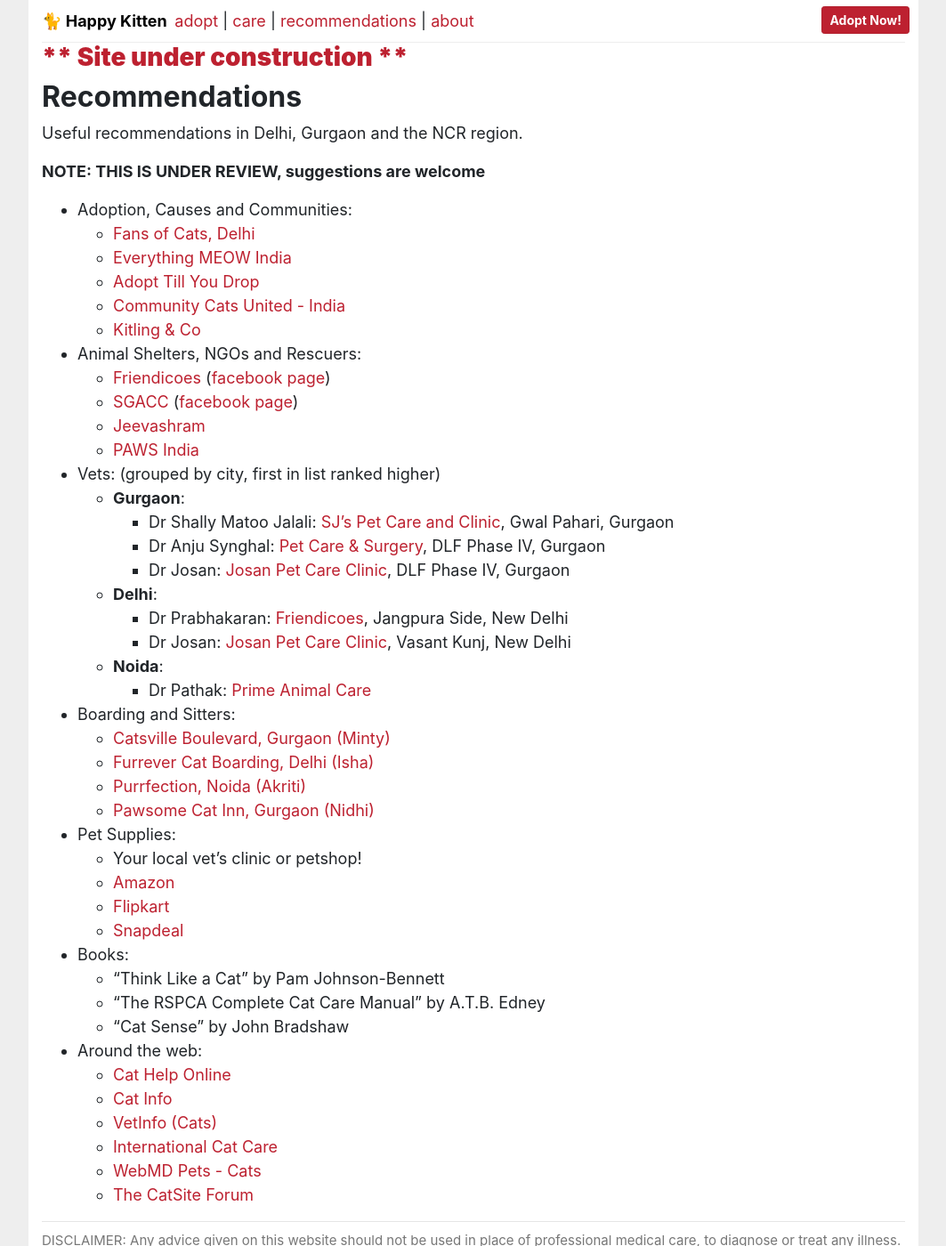
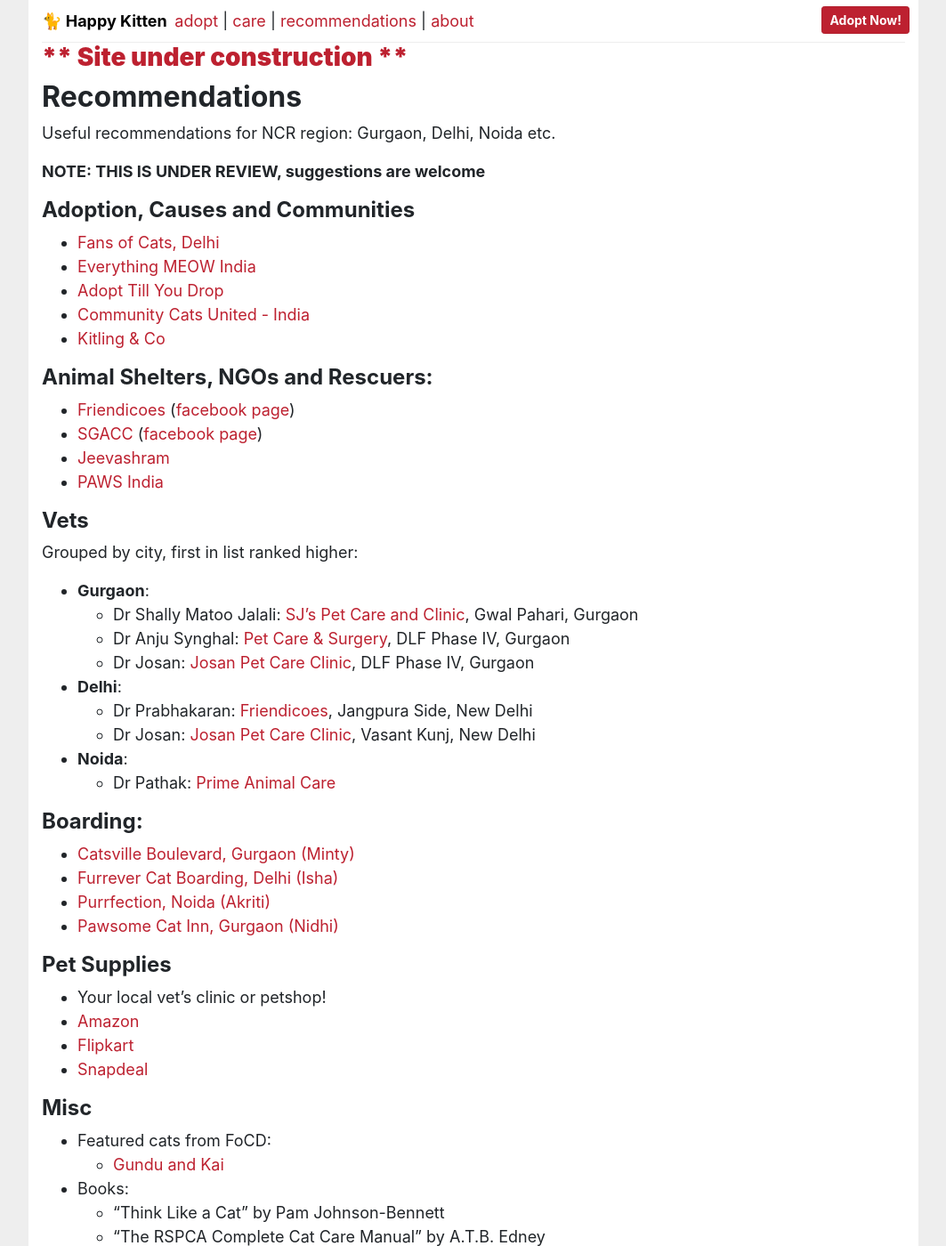
Before and after one commit to yadavcloud/happykitten, a Jekyll site: the page built from recommendations.md, in a window 1280 px wide and 1400 px high. Shown: the whole window at 89% size, without its empty margins (108-1171 px from the left). Built offline with Jekyll 4.4.1, drawn with Linux system fonts in a browser that asks for light colours.

Commit message:
changes
Signed-off-by: Rohit Yadav <rohit@yadav.cloud>

```diff
--- a/recommendations.md
+++ b/recommendations.md
@@ -3,49 +3,62 @@
 title: Recommendations
 ---
 
-Useful recommendations in Delhi, Gurgaon and the NCR region.
+Useful recommendations for NCR region: Gurgaon, Delhi, Noida etc.
 
 **NOTE: THIS IS UNDER REVIEW, suggestions are welcome**
 
-  - Adoption, Causes and Communities:
-    - [Fans of Cats, Delhi](https://www.facebook.com/groups/850715891625822/about/)
-    - [Everything MEOW India](https://www.facebook.com/everythingmeow.india/)
-    - [Adopt Till You Drop](https://www.facebook.com/adoptillyoudrop/)
-    - [Community Cats United - India](https://www.facebook.com/CommunityCatsUnitedIndia/)
-    - [Kitling & Co](https://www.facebook.com/KitlingAndCo/)
-  - Animal Shelters, NGOs and Rescuers:
-    - [Friendicoes](https://friendicoes.org/) ([facebook page](https://www.facebook.com/friendicoesindia/))
-    - [SGACC](http://www.sanjaygandhianimalcarecentre.org/) ([facebook page](https://www.facebook.com/sanjay.gandhiACC/))
-    - [Jeevashram](http://jeevashram.org/)
-    - [PAWS India](http://www.pawsindia.org/)
-  - Vets: (grouped by city, first in list ranked higher)
-    - **Gurgaon**:
-      - Dr Shally Matoo Jalali: [SJ's Pet Care and Clinic](http://sjspetcare.com), Gwal Pahari, Gurgaon
-      - Dr Anju Synghal: [Pet Care & Surgery](http://www.petcareandsurgery.com/), DLF Phase IV, Gurgaon
-      - Dr Josan: [Josan Pet Care Clinic](http://www.jpcvet.com), DLF Phase IV, Gurgaon
-    - **Delhi**:
-      - Dr Prabhakaran: [Friendicoes](https://friendicoes.org/#contact), Jangpura Side, New Delhi
-      - Dr Josan: [Josan Pet Care Clinic](http://www.jpcvet.com), Vasant Kunj, New Delhi
-    - **Noida**:
-      - Dr Pathak: [Prime Animal Care](https://www.facebook.com/primeanimalcarenoida/)
-  - Boarding and Sitters:
-    - [Catsville Boulevard, Gurgaon (Minty)](https://www.facebook.com/thecatsvilleboulevardboarding/)
-    - [Furrever Cat Boarding, Delhi (Isha)](https://www.facebook.com/furreverbyisha/)
-    - [Purrfection, Noida (Akriti)](https://www.facebook.com/purrfectionIndia/)
-    - [Pawsome Cat Inn, Gurgaon (Nidhi)](https://www.facebook.com/pawsomecatinn/)
-  - Pet Supplies:
-    - Your local vet's clinic or petshop!
-    - [Amazon](https://www.amazon.in/Cats-Supplies/b/ref=sv_petsupplies_2?ie=UTF8&node=4771341031)
-    - [Flipkart](https://www.flipkart.com/pets-store)
-    - [Snapdeal](https://www.snapdeal.com/products/cat-supplies)
-  - Books:
-    - "Think Like a Cat" by Pam Johnson-Bennett
-    - "The RSPCA Complete Cat Care Manual" by A.T.B. Edney
-    - "Cat Sense" by John Bradshaw
-  - Around the web:
-    - [Cat Help Online](http://www.cathelp-online.com)
-    - [Cat Info](https://catinfo.org/)
-    - [VetInfo (Cats)](https://www.vetinfo.com/category/cats/)
-    - [International Cat Care](https://icatcare.org/)
-    - [WebMD Pets - Cats](https://www.webmd.com/pets/cats/default.htm)
-    - [The CatSite Forum](https://thecatsite.com/forums/)
+#### Adoption, Causes and Communities
+
+- [Fans of Cats, Delhi](https://www.facebook.com/groups/850715891625822/about/)
+- [Everything MEOW India](https://www.facebook.com/everythingmeow.india/)
+- [Adopt Till You Drop](https://www.facebook.com/adoptillyoudrop/)
+- [Community Cats United - India](https://www.facebook.com/CommunityCatsUnitedIndia/)
+- [Kitling & Co](https://www.facebook.com/KitlingAndCo/)
+
+#### Animal Shelters, NGOs and Rescuers:
+- [Friendicoes](https://friendicoes.org/) ([facebook page](https://www.facebook.com/friendicoesindia/))
+- [SGACC](http://www.sanjaygandhianimalcarecentre.org/) ([facebook page](https://www.facebook.com/sanjay.gandhiACC/))
+- [Jeevashram](http://jeevashram.org/)
+- [PAWS India](http://www.pawsindia.org/)
+
+#### Vets
+
+Grouped by city, first in list ranked higher:
+- **Gurgaon**:
+  - Dr Shally Matoo Jalali: [SJ's Pet Care and Clinic](http://sjspetcare.com), Gwal Pahari, Gurgaon
+  - Dr Anju Synghal: [Pet Care & Surgery](http://www.petcareandsurgery.com/), DLF Phase IV, Gurgaon
+  - Dr Josan: [Josan Pet Care Clinic](http://www.jpcvet.com), DLF Phase IV, Gurgaon
+- **Delhi**:
+  - Dr Prabhakaran: [Friendicoes](https://friendicoes.org/#contact), Jangpura Side, New Delhi
+  - Dr Josan: [Josan Pet Care Clinic](http://www.jpcvet.com), Vasant Kunj, New Delhi
+- **Noida**:
+  - Dr Pathak: [Prime Animal Care](https://www.facebook.com/primeanimalcarenoida/)
+
+#### Boarding:
+- [Catsville Boulevard, Gurgaon (Minty)](https://www.facebook.com/thecatsvilleboulevardboarding/)
+- [Furrever Cat Boarding, Delhi (Isha)](https://www.facebook.com/furreverbyisha/)
+- [Purrfection, Noida (Akriti)](https://www.facebook.com/purrfectionIndia/)
+- [Pawsome Cat Inn, Gurgaon (Nidhi)](https://www.facebook.com/pawsomecatinn/)
+
+#### Pet Supplies
+
+- Your local vet's clinic or petshop!
+- [Amazon](https://www.amazon.in/Cats-Supplies/b/ref=sv_petsupplies_2?ie=UTF8&node=4771341031)
+- [Flipkart](https://www.flipkart.com/pets-store)
+- [Snapdeal](https://www.snapdeal.com/products/cat-supplies)
+
+#### Misc
+
+- Featured cats from FoCD:
+  - [Gundu and Kai](http://www.ranjanmatthew.com/category/gundu-and-kai/)
+- Books:
+  - "Think Like a Cat" by Pam Johnson-Bennett
+  - "The RSPCA Complete Cat Care Manual" by A.T.B. Edney
+  - "Cat Sense" by John Bradshaw
+- Around the web:
+  - [Cat Help Online](http://www.cathelp-online.com)
+  - [Cat Info](https://catinfo.org/)
+  - [VetInfo (Cats)](https://www.vetinfo.com/category/cats/)
+  - [International Cat Care](https://icatcare.org/)
+  - [WebMD Pets - Cats](https://www.webmd.com/pets/cats/default.htm)
+  - [The CatSite Forum](https://thecatsite.com/forums/)
```
Also changed, not shown: care/basic-cat-care.md (+21 -16 lines), care/health.md (+24 -0 lines), care/index.md (+5 -2 lines), care/vitals.md (added, +51 -0 lines).
